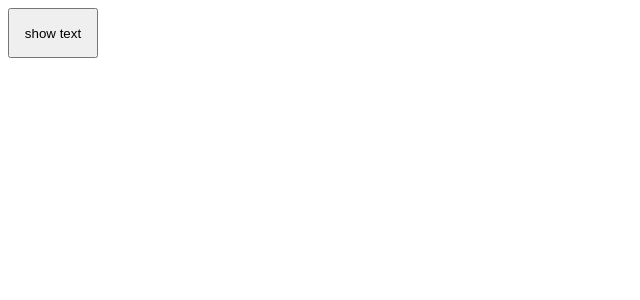
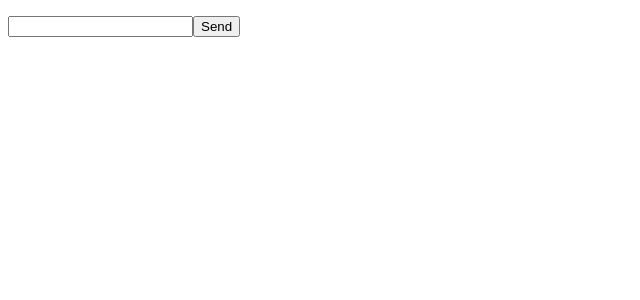
Before and after one commit to KuznetsovYuri/GB_React_1992, a React (Create React App) app: page / in a window 1280 px wide. Shown: the top 300 px of the page, without its empty margins (0-640 px from the left). Built offline with nearby package versions, Linux system fonts and the light colour scheme.

Commit message:
Create bot

```diff
--- a/src/App.js
+++ /dev/null
@@ -1,16 +0,0 @@
-import { Msg } from "./components/func/Message";
-import { useState } from "react";
-import style from "./components/func/Form.module.css";
-
-export const App = () => {
-  const [toggle, setToggle] = useState(false);
-
-  return (
-    <>
-      <button className={style.btn} onClick={() => setToggle(!toggle)}>
-        {toggle ? "hide text" : "show text"}
-      </button>
-      {toggle && <Msg text="It was sunny today" />}
-    </>
-  );
-};
--- /dev/null
+++ b/src/App.jsx
@@ -0,0 +1,38 @@
+import React, { useEffect } from "react";
+import { MessageList } from "./components/MessageList";
+import { useState } from "react";
+import { AUTHOR } from "./constants";
+import { Form } from "./components/Form";
+
+// import style from "./components/func/Form.module.css";
+
+
+export const App = () => {
+  const [messages, setMessages] = useState([]);
+  const addMessage = (newMessage) => {
+    setMessages([...messages, newMessage]);
+  };
+
+  useEffect(() => {
+    if (messages.length > 0 && messages[messages.length - 1].author === AUTHOR.user) {
+      const timeout = setTimeout(() => {
+        addMessage({
+        author: AUTHOR.bot,
+        text: "I'm bot"
+      })
+    },
+       1000);
+      return () => {
+        clearTimeout(timeout);
+      };
+    }
+  }, [messages])
+
+  return (
+    <>
+    <MessageList messages={messages} />
+      <Form addMessage={addMessage}/>
+    </>
+
+  );
+};
--- /dev/null
+++ b/src/components/Form.jsx
@@ -0,0 +1,26 @@
+
+import React, { useState } from "react";
+import { AUTHOR } from "../constants";
+
+export const Form = ({ addMessage }) => {
+
+const [text, setText] = useState('')
+
+const handleSubmit = (e) => {
+    e.preventDefault();
+    addMessage({
+        author: AUTHOR.user,
+        text,
+    });
+    setText('');
+}
+    return (
+        <form onSubmit={handleSubmit}>
+        <input type="text" value={text} onChange={(e) => setText(e.target.value)}/>
+        <button>Send</button>
+    </form>
+
+
+    )
+
+}
--- /dev/null
+++ b/src/components/MessageList.jsx
@@ -0,0 +1,14 @@
+import React from "react";
+
+export const MessageList = ({ messages }) => {
+  return (
+    <ul>
+      {messages.map((message, idx) => (
+        <li key={idx}>
+          {message.author}: {message.text}
+        </li>
+      ))}
+    </ul>
+  );
+
+};
--- a/src/components/func/Message.js
+++ /dev/null
@@ -1,11 +0,0 @@
-import style from "./Form.module.css";
-
-export const Msg = (props) => {
-  return (
-    <>
-      <div className={style.cover}>
-        <p className={style.bcg}> {props.text} </p>
-      </div>
-    </>
-  );
-};
--- /dev/null
+++ b/src/constants.js
@@ -0,0 +1,4 @@
+export const AUTHOR = {
+    user: 'USER',
+    bot: 'BOT',
+}
```
Also changed, not shown: package.json (+7 -7 lines), public/index.html (+0 -21 lines), src/components/Form.module.css (renamed from src/components/func/Form.module.css), src/components/classes/Form.js (deleted), src/components/func/Form.js (deleted), 1 other file (tests, documents, lock files or other folders).
